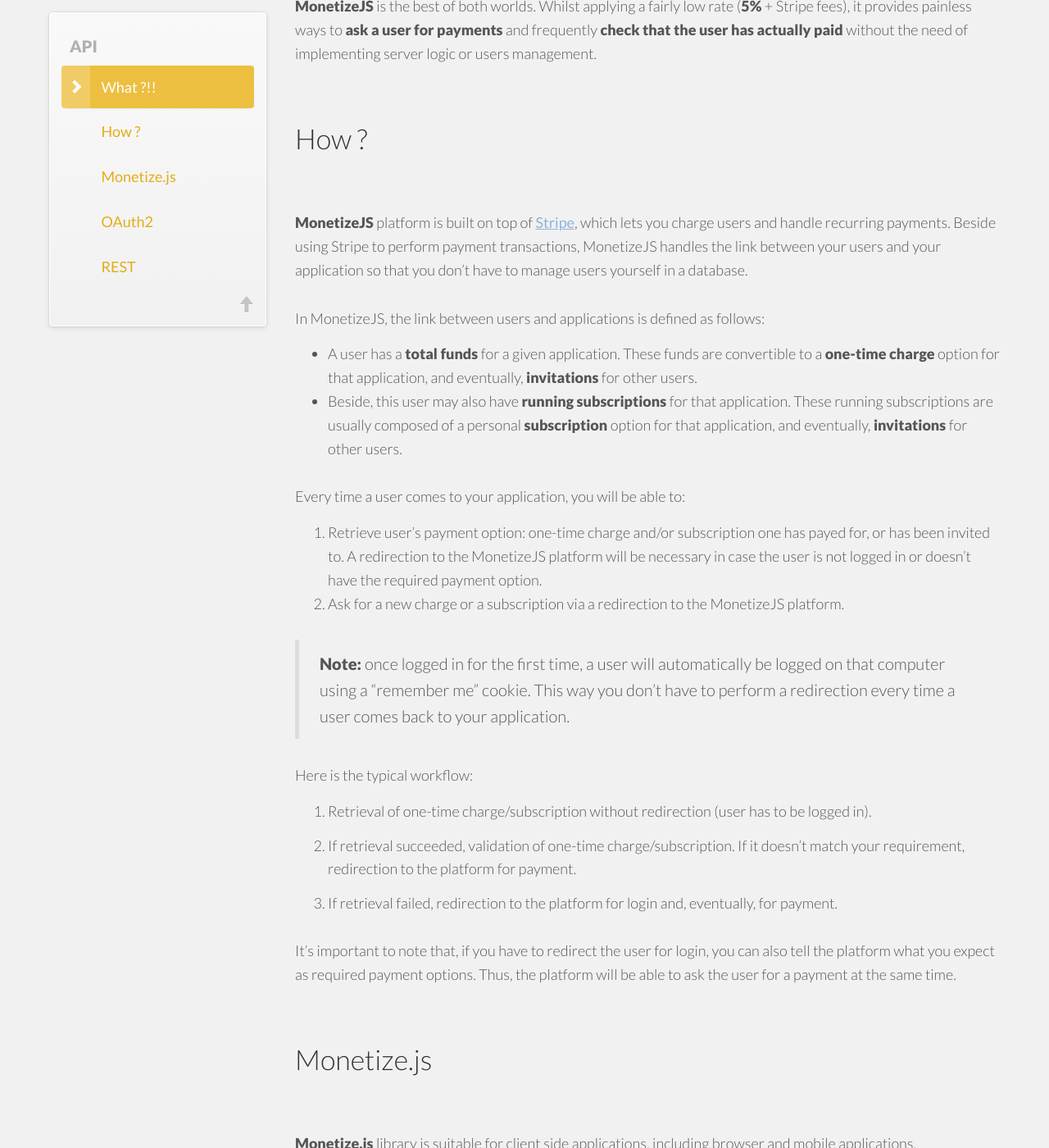
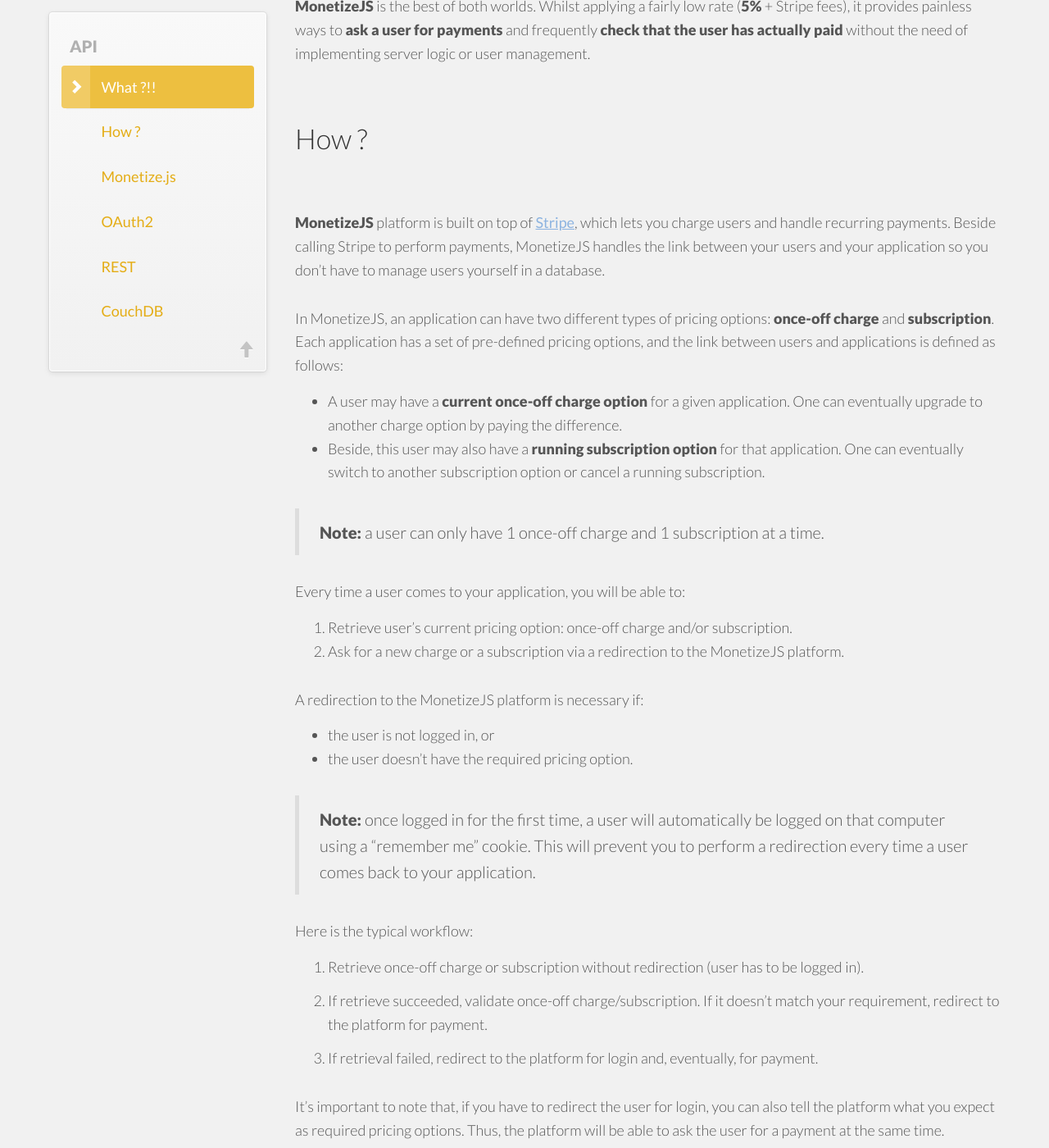
Before and after one commit to monetizejs/monetizejs.github.io, a Jekyll site: the page built from index.html, in a window 1280 px wide and 1400 px high, scrolled down 669 px. Shown: the whole window at 82% size. Built offline with Jekyll 4.4.1, drawn with Linux system fonts in a browser that asks for light colours; nearby versions of some CDN libraries; some of the changed text lies outside the part shown.

Commit message:
Published with https://stackedit.io/

```diff
--- a/index.html
+++ b/index.html
@@ -2,7 +2,6 @@
 layout: default
 title: API
 ---
-
 <h1 id="api">API</h1>
 
 <hr>
@@ -11,54 +10,65 @@
 
 <h2 id="what">What ?!!</h2>
 
-<p>If you are reading this, you are probably a developer that wants to sell a web application or a mobile game and you probably already asked yourself:</p>
+<p>If you are reading this, chances are you are a developer that wants to sell an HTML5 application and you probably already asked yourself:</p>
 
 <blockquote>
   <p><em>“how do I handle payments in my application?”</em></p>
 </blockquote>
 
-<p>These are two typical answers:</p>
+<p>There are two typical answers to this question:</p>
 
 <ul>
 <li>You implement payments yourself, however it implies heavy developments in back end,</li>
 <li>Or you deal with a store, but it will cost you a substantial part of the actual price.</li>
 </ul>
 
-<p><strong>MonetizeJS</strong> is the best of both worlds. Whilst applying a fairly low rate (<strong>5%</strong> + Stripe fees), it provides painless ways to <strong>ask a user for payments</strong> and frequently <strong>check that the user has actually paid</strong> without the need of implementing server logic or users management.</p>
+<p><strong>MonetizeJS</strong> is the best of both worlds. Whilst applying a fairly low rate (<strong>5%</strong> + Stripe fees), it provides painless ways to <strong>ask a user for payments</strong> and frequently <strong>check that the user has actually paid</strong> without the need of implementing server logic or user management.</p>
 
 
 
 <h2 id="how">How ?</h2>
 
-<p><strong>MonetizeJS</strong> platform is built on top of <a href="https://stripe.com/docs/api">Stripe</a>, which lets you charge users and handle recurring payments. Beside using Stripe to perform payment transactions, MonetizeJS handles the link between your users and your application so that you don’t have to manage users yourself in a database.</p>
+<p><strong>MonetizeJS</strong> platform is built on top of <a href="https://stripe.com/">Stripe</a>, which lets you charge users and handle recurring payments. Beside calling Stripe to perform payments, MonetizeJS handles the link between your users and your application so you don’t have to manage users yourself in a database.</p>
 
-<p>In MonetizeJS, the link between users and applications is defined as follows:</p>
+<p>In MonetizeJS, an application can have two different types of pricing options: <strong>once-off charge</strong> and <strong>subscription</strong>. Each application has a set of pre-defined pricing options, and the link between users and applications is defined as follows:</p>
 
 <ul>
-<li>A user has a <strong>total funds</strong> for a given application. These funds are convertible to a <strong>one-time charge</strong> option for that application, and eventually, <strong>invitations</strong> for other users.</li>
-<li>Beside, this user may also have <strong>running subscriptions</strong> for that application. These running subscriptions are usually composed of a personal <strong>subscription</strong> option for that application, and eventually, <strong>invitations</strong> for other users.</li>
+<li>A user may have a <strong>current once-off charge option</strong> for a given application. One can eventually upgrade to another charge option by paying the difference.</li>
+<li>Beside, this user may also have a <strong>running subscription option</strong> for that application. One can eventually switch to another subscription option or cancel a running subscription.</li>
 </ul>
+
+<blockquote>
+  <p><strong>Note:</strong> a user can only have 1 once-off charge and 1 subscription at a time.</p>
+</blockquote>
 
 <p>Every time a user comes to your application, you will be able to:</p>
 
 <ol>
-<li>Retrieve user’s payment option: one-time charge and/or subscription one has payed for, or has been invited to. A redirection to the MonetizeJS platform will be necessary in case the user is not logged in or doesn’t have the required payment option.</li>
+<li>Retrieve user’s current pricing option: once-off charge and/or subscription.</li>
 <li>Ask for a new charge or a subscription via a redirection to the MonetizeJS platform.</li>
 </ol>
 
+<p>A redirection to the MonetizeJS platform is necessary if:</p>
+
+<ul>
+<li>the user is not logged in, or</li>
+<li>the user doesn’t have the required pricing option.</li>
+</ul>
+
 <blockquote>
-  <p><strong>Note:</strong> once logged in for the first time, a user will automatically be logged on that computer using a “remember me” cookie. This way you don’t have to perform a redirection every time a user comes back to  your application.</p>
+  <p><strong>Note:</strong> once logged in for the first time, a user will automatically be logged on that computer using a “remember me” cookie. This will prevent you to perform a redirection every time a user comes back to your application.</p>
 </blockquote>
 
 <p>Here is the typical workflow:</p>
 
 <ol>
-<li><p>Retrieval of one-time charge/subscription without redirection (user has to be logged in).</p></li>
-<li><p>If retrieval succeeded, validation of one-time charge/subscription. If it doesn’t match your requirement, redirection to the platform for payment.</p></li>
-<li><p>If retrieval failed, redirection to the platform for login and, eventually, for payment.</p></li>
+<li><p>Retrieve once-off charge or subscription without redirection (user has to be logged in).</p></li>
+<li><p>If retrieve succeeded, validate once-off charge/subscription. If it doesn’t match your requirement, redirect to the platform for payment.</p></li>
+<li><p>If retrieval failed, redirect to the platform for login and, eventually, for payment.</p></li>
 </ol>
 
-<p>It’s important to note that, if you have to redirect the user for login, you can also tell the platform what you expect as required payment options. Thus, the platform will be able to ask the user for a payment at the same time.</p>
+<p>It’s important to note that, if you have to redirect the user for login, you can also tell the platform what you expect as required pricing options. Thus, the platform will be able to ask the user for a payment at the same time.</p>
 
 
 
@@ -78,19 +88,19 @@
 
 
 
-<pre class="prettyprint"><code class="language-html hljs "><span class="hljs-tag">&lt;<span class="hljs-title">script</span> <span class="hljs-attribute">src</span>=<span class="hljs-value">"//d3pv21y5gaggbw.cloudfront.net/api/js/latest/monetize.js"</span>&gt;</span><span class="javascript"></span><span class="hljs-tag">&lt;/<span class="hljs-title">script</span>&gt;</span></code></pre>
+<pre class="prettyprint prettyprinted"><code class="language-html"><span class="tag">&lt;script</span><span class="pln"> </span><span class="atn">src</span><span class="pun">=</span><span class="atv">"//d3pv21y5gaggbw.cloudfront.net/api/js/latest/monetize.js"</span><span class="tag">&gt;&lt;/script&gt;</span></code></pre>
 
 <p>It can also be retrieved from <strong>GitHub</strong>, hacked and hosted by you:</p>
 
 
 
-<pre class="prettyprint"><code class="language-bash hljs ">git clone https://github.com/monetizejs/monetize.js.git</code></pre>
+<pre class="prettyprint prettyprinted"><code class="language-bash"><span class="pln">git clone https</span><span class="pun">:</span><span class="com">//github.com/monetizejs/monetize.js.git</span></code></pre>
 
 <p>Once loaded, the library needs to be initialized with your application ID:</p>
 
 
 
-<pre class="prettyprint"><code class="language-js hljs ">monetize.init({applicationID: <span class="hljs-string">'5308c64d92bde8e8d2c772d6'</span>});</code></pre>
+<pre class="prettyprint prettyprinted"><code class="language-js"><span class="pln">monetize</span><span class="pun">.</span><span class="pln">init</span><span class="pun">({</span><span class="pln">applicationID</span><span class="pun">:</span><span class="pln"> </span><span class="str">'5308c64d92bde8e8d2c772d6'</span><span class="pun">});</span></code></pre>
 
 
 
@@ -111,25 +121,25 @@
 
 
 
-<pre class="prettyprint"><code class="language-js hljs ">monetize.getPaymentsImmediate(<span class="hljs-function"><span class="hljs-keyword">function</span><span class="hljs-params">(err, payments)</span> {</span>
-    <span class="hljs-keyword">if</span>(payments) {
-        <span class="hljs-comment">// User is logged in, you can check payments:</span>
-        console.log(payments.oneTimeCharge);
-        console.log(payments.subscription);
-    }
-    <span class="hljs-keyword">else</span> {
-        <span class="hljs-comment">// User is not logged in...</span>
-    }
-});</code></pre>
+<pre class="prettyprint prettyprinted"><code class="language-js"><span class="pln">monetize</span><span class="pun">.</span><span class="pln">getPaymentsImmediate</span><span class="pun">(</span><span class="kwd">function</span><span class="pun">(</span><span class="pln">err</span><span class="pun">,</span><span class="pln"> payments</span><span class="pun">)</span><span class="pln"> </span><span class="pun">{</span><span class="pln">
+    </span><span class="kwd">if</span><span class="pun">(</span><span class="pln">payments</span><span class="pun">)</span><span class="pln"> </span><span class="pun">{</span><span class="pln">
+        </span><span class="com">// User is logged in, you can check payments:</span><span class="pln">
+        console</span><span class="pun">.</span><span class="pln">log</span><span class="pun">(</span><span class="pln">payments</span><span class="pun">.</span><span class="pln">oneTimeCharge</span><span class="pun">);</span><span class="pln">
+        console</span><span class="pun">.</span><span class="pln">log</span><span class="pun">(</span><span class="pln">payments</span><span class="pun">.</span><span class="pln">subscription</span><span class="pun">);</span><span class="pln">
+    </span><span class="pun">}</span><span class="pln">
+    </span><span class="kwd">else</span><span class="pln"> </span><span class="pun">{</span><span class="pln">
+        </span><span class="com">// User is not logged in...</span><span class="pln">
+    </span><span class="pun">}</span><span class="pln">
+</span><span class="pun">});</span></code></pre>
 
 <dl>
 <dt>Try it:</dt>
 <dd>
-<p><button class="btn btn-primary arrow-right" onclick="paymentsImmediate()">Get payments <span class="glyphicon glyphicon-chevron-right"></span></button></p>
+<p>Get payments <span class="glyphicon glyphicon-chevron-right"></span></p>
 </dd>
 </dl>
 
-<script>
+
 function paymentsImmediate() {
     monetize.init({applicationID: '5308c64d92bde8e8d2c772d6'});
     monetize.getPaymentsImmediate(function(err, payments) {
@@ -141,7 +151,7 @@
         }
     });
 }
-</script>
+
 
 <blockquote>
   <p><strong>Note:</strong> In most cases, when an error occurs, you will have to call <code>getPaymentsInteractive</code>.</p>
@@ -151,36 +161,40 @@
 
 <h4 id="interactive-with-redirection">Interactive with redirection</h4>
 
-<p>When <code>getPaymentsImmediate</code> fails because the user is not logged in or if the user doesn’t have the required payment option, you will have to call <code>getPaymentsInteractive</code>, passing the possible payment options as a parameter. The will redirect the user to the platform for login, if not already logged in, and for payment, if the user doesn’t have one of the possible payment options.</p>
+<p>When <code>getPaymentsImmediate</code> fails because the user is not logged in or if the user doesn’t have the required pricing option, you will have to call <code>getPaymentsInteractive</code>, passing the possible pricing options as a parameter. The will redirect the user to the platform for login, if not already logged in, and for payment, if the user doesn’t have one of the expected pricing options.</p>
 
-<p>You can perform a full-page redirection like this:</p>
+<p>Here is how you perform a full-page redirection:</p>
 
 
 
-<pre class="prettyprint"><code class="language-js hljs ">monetize.getPaymentsInteractive();</code></pre>
+<pre class="prettyprint prettyprinted"><code class="language-js"><span class="pln">monetize</span><span class="pun">.</span><span class="pln">getPaymentsInteractive</span><span class="pun">();</span></code></pre>
 
-<p>This will bring your user to the <strong>MonetizeJS</strong> platform. After login and payment process, the platform will redirect the user back to your page where you will call <code>getPaymentsImmediate</code> again.</p>
+<p>This will bring your user to the <strong>MonetizeJS</strong> platform. After login and payment, the platform will redirect the user back to your page where you will call <code>getPaymentsImmediate</code> again.</p>
 
 <dl>
 <dt>Try it:</dt>
 <dd>
-<p><button class="btn btn-primary arrow-right" onclick="tokenInteractiveRedirect()">Redirect! <span class="glyphicon glyphicon-chevron-right"></span></button></p>
+<p>Redirect! <span class="glyphicon glyphicon-chevron-right"></span></p>
 </dd>
 </dl>
 
-<script>
+
 function tokenInteractiveRedirect() {
     monetize.getTokenInteractive({applicationID: '5308c64d92bde8e8d2c772d6'});
 }
-</script>
+
 
 <blockquote>
   <p><strong>Tip:</strong> You can specify a custom redirect URL, as long as it’s declared in the application authorized redirect URLs:</p>
 </blockquote>
 
-<pre class="prettyprint"><code class="language-js hljs ">monetize.getPaymentsInteractive({
-    redirectURL: <span class="hljs-string">'http://mydomain.com/otherpage.html'</span>
-});</code></pre>
+
+
+<pre class="prettyprint prettyprinted"><code class="language-js"><span class="pln">monetize</span><span class="pun">.</span><span class="pln">getPaymentsInteractive</span><span class="pun">({</span><span class="pln">
+    redirectURL</span><span class="pun">:</span><span class="pln"> </span><span class="str">'http://mydomain.com/otherpage.html'</span><span class="pln">
+</span><span class="pun">});</span></code></pre>
+
+
 
 <h4 id="interactive-with-popup">Interactive with popup</h4>
 
@@ -188,20 +202,20 @@
 
 
 
-<pre class="prettyprint"><code class="language-js hljs ">monetize.getTokenInteractive({
-    applicationID: <span class="hljs-string">'5308c64d92bde8e8d2c772d6'</span>
-}, <span class="hljs-function"><span class="hljs-keyword">function</span><span class="hljs-params">(err, token)</span> {</span>
-    ...
-});</code></pre>
+<pre class="prettyprint prettyprinted"><code class="language-js"><span class="pln">monetize</span><span class="pun">.</span><span class="pln">getTokenInteractive</span><span class="pun">({</span><span class="pln">
+    applicationID</span><span class="pun">:</span><span class="pln"> </span><span class="str">'5308c64d92bde8e8d2c772d6'</span><span class="pln">
+</span><span class="pun">},</span><span class="pln"> </span><span class="kwd">function</span><span class="pun">(</span><span class="pln">err</span><span class="pun">,</span><span class="pln"> token</span><span class="pun">)</span><span class="pln"> </span><span class="pun">{</span><span class="pln">
+    </span><span class="pun">...</span><span class="pln">
+</span><span class="pun">});</span></code></pre>
 
 <dl>
 <dt>Try it:</dt>
 <dd>
-<p><button class="btn btn-primary arrow-right" onclick="tokenInteractivePopup()">Popup! <span class="glyphicon glyphicon-chevron-right"></span></button></p>
+<p>Popup! <span class="glyphicon glyphicon-chevron-right"></span></p>
 </dd>
 </dl>
 
-<script>
+
 function tokenInteractivePopup() {
     monetize.getTokenInteractive({applicationID: '5308c64d92bde8e8d2c772d6'}, function(err, token) {
         if(token) {
@@ -212,7 +226,7 @@
         }
     });
 }
-</script>
+
 
 <blockquote>
   <p><strong>Careful!</strong> Using popups, make sure <code>getTokenInteractive</code> is triggered by a user click event, otherwise popups will get blocked by the browser.</p>
@@ -230,6 +244,8 @@
 <p><strong>MonetizeJS</strong> platform is OAuth2 compliant.</p>
 
 <blockquote>
+  <p><strong>Note</strong>: You are responsible for keeping your application’s secret and your users’ token in a safe place.</p>
+
   <p><strong>Note</strong>: The platform also supports implicit grant, but you probably should use <a href="#monetizejs">Monetize.js library</a> instead.</p>
 </blockquote>
 
@@ -239,29 +255,41 @@
 
 <p><strong>MonetizeJS</strong> platform has a single end point in its REST API: <code>GET /api/payments</code>.</p>
 
-<p>The purpose of this end point is to retrieve user’s payment options. A token has to be passed as a URL parameter:</p>
+<p>The purpose of this end point is to retrieve user’s payments. A token has to be passed as a URL parameter:</p>
 
 
 
-<pre class="prettyprint"><code class="language-bash hljs ">curl http://localhost:<span class="hljs-number">3000</span>/api/payments?access_token=eyJ0eXAiOiJKV1...</code></pre>
+<pre class="prettyprint prettyprinted"><code class="language-bash"><span class="pln">curl http</span><span class="pun">:</span><span class="com">//localhost:3000/api/payments?access_token=USER_TOKEN_HERE</span></code></pre>
 
 <p>Or in the authorization header:</p>
 
 
 
-<pre class="prettyprint"><code class="language-bash hljs ">curl http://localhost:<span class="hljs-number">3000</span>/api/payments -H <span class="hljs-string">"Authorization: Bearer eyJ0eXAiOiJKV1..."</span></code></pre>
+<pre class="prettyprint prettyprinted"><code class="language-bash"><span class="pln">curl http</span><span class="pun">:</span><span class="com">//localhost:3000/api/payments -H "Authorization: Bearer USER_TOKEN_HERE"</span></code></pre>
 
-<p>This end point supports CORS, so you can call it from the browser:</p>
+<blockquote>
+  <p><strong>Note:</strong> You can negotiate a token on the client side using the <a href="#monetizejs">Monetize.js library</a>. All you have to do is call <code>getTokenImmediate</code> or <code>getTokenInteractive</code> the same way you would call <code>getPaymentImmediate</code> or <code>getPaymentInteractive</code>. Unlike the OAuth2 token, the validity of a client side token is 1 hour (automatically refreshed by the Monetize.js library).</p>
+</blockquote>
+
+<p>The end point supports CORS, so you can call it from the browser:</p>
 
 
 
-<pre class="prettyprint"><code class="language-js hljs ">$.ajax(<span class="hljs-string">'http://localhost:3000/api/payments?access_token=eyJ0eXAiOiJKV1...'</span>)
-.then(<span class="hljs-function"><span class="hljs-keyword">function</span><span class="hljs-params">(payments)</span> {</span>
-    ...
-});</code></pre>
+<pre class="prettyprint prettyprinted"><code class="language-js"><span class="pln">$</span><span class="pun">.</span><span class="pln">ajax</span><span class="pun">(</span><span class="str">'http://localhost:3000/api/payments?access_token=USER_TOKEN_HERE'</span><span class="pun">)</span><span class="pln">
+    </span><span class="pun">.</span><span class="pln">then</span><span class="pun">(</span><span class="kwd">function</span><span class="pun">(</span><span class="pln">payments</span><span class="pun">)</span><span class="pln"> </span><span class="pun">{</span><span class="pln">
+        </span><span class="pun">...</span><span class="pln">
+    </span><span class="pun">});</span></code></pre>
 
 <p>JSONP is also supported using the <code>callback</code> parameter.</p>
 
-<blockquote>
-  <p><strong>Note:</strong> You can negotiate a token on the client side using the <a href="">Monetize.js library</a>. All you have to do is to call <code>getTokenImmediate</code> or <code>getTokenInteractive</code> the same way you would call <code>getPaymentImmediate</code> or <code>getPaymentInteractive</code>. Unlike the OAuth2 token, the validity of a client side token is 1 hour and it will automatically be refreshed by the Monetize.js library.</p>
-</blockquote>
+
+
+<h2 id="couchdb">CouchDB</h2>
+
+<p><strong>MonetizeJS</strong> uses <a href="http://couchdb.apache.org/">CouchDB</a> in back-end to store users, applications and transaction logs. You can actually query MonetizeJS databases using the standard CouchDB REST API in order to retrieve:</p>
+
+<ul>
+<li>application statistics,</li>
+<li>particular transactions,</li>
+<li>…</li>
+</ul>
```
Also changed, not shown: other parts of index.html (+1 -1 lines).
